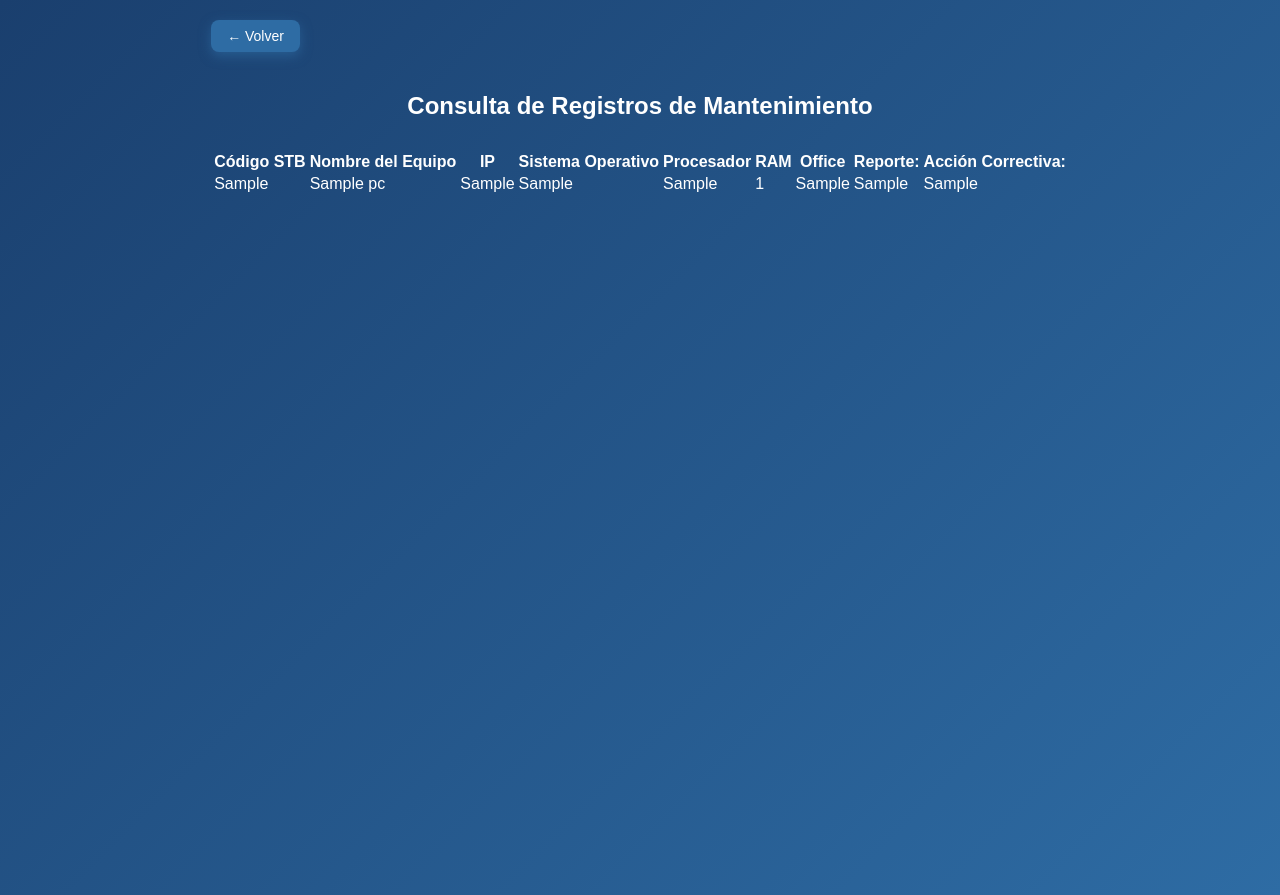
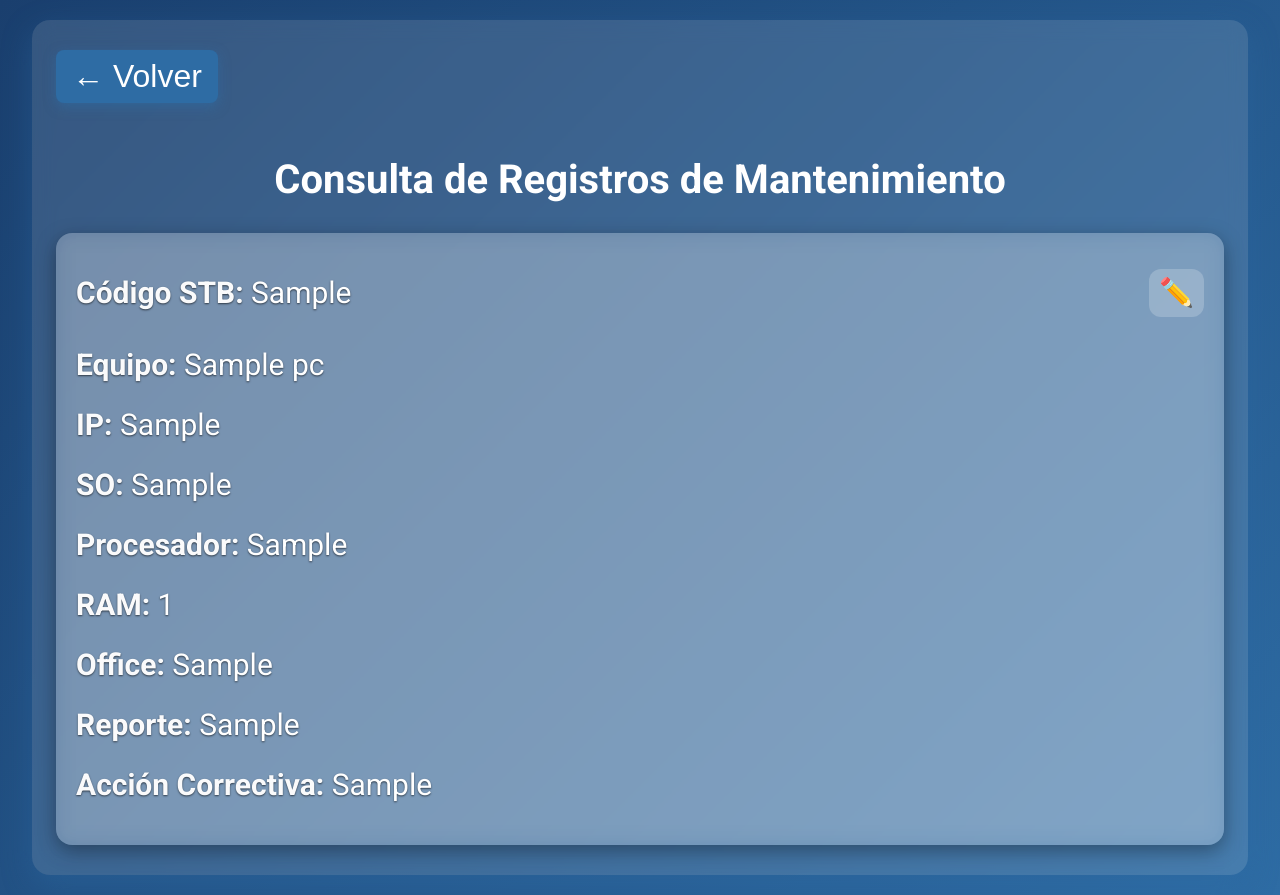
Before and after one commit to STROBBE-TI-ASSIST2/Dispositivos_moviles_web, a Flask app: page /consulta-mantenimientos in a window 1280 px wide. Run offline with Flask 3, Linux system fonts and the light colour scheme; tables that the repository leaves empty hold one stand-in row (values such as "Sample post").

Commit message:
Se agrego el boton y el diseño de la pantalla de consulta (#1)
Co-authored-by: Alejandro Galindo <1ADMINIST22@NSSTROBBE.COM>

```diff
--- /dev/null
+++ b/app/static/css/registros.css
@@ -0,0 +1,149 @@
+@import url('https://fonts.googleapis.com/css2?family=Roboto:wght@400;500;700&display=swap');
+
+/* Estilo general */
+html, body {
+  margin: 0;
+  padding: 0;
+  height: 100%;
+  font-family: 'Roboto', sans-serif;
+  background: linear-gradient(135deg, #1a3f6e, #2E6CA4);
+  color: white;
+  overflow-y: auto;
+  box-sizing: border-box;
+  font-size: 26px; /* texto base grande */
+}
+
+body {
+  display: flex;
+  justify-content: center;
+  align-items: flex-start;
+  padding: 20px;
+  min-height: 100vh;
+}
+
+/* Contenedor principal tipo tarjeta */
+.container {
+  width: 100%;
+  max-width: 95vw;
+  background: rgba(255, 255, 255, 0.12);
+  backdrop-filter: blur(10px);
+  -webkit-backdrop-filter: blur(10px);
+  border-radius: 18px;
+  padding: 30px 24px;
+  box-shadow: 0 10px 30px rgba(46, 108, 164, 0.4);
+  box-sizing: border-box;
+}
+
+/* Botón volver con estilo del formulario */
+#btn-back {
+  margin-bottom: 20px;
+  padding: 8px 16px;
+  font-size: 32px;
+  border-radius: 8px;
+  border: none;
+  background-color: #2E6CA4;
+  color: white;
+  cursor: pointer;
+  box-shadow: 0 4px 12px rgba(46, 108, 164, 0.6);
+  transition: background-color 0.3s ease;
+  user-select: none;
+}
+
+#btn-back:hover {
+  background-color: #1f4a72;
+}
+
+/* Título con mismo estilo que formulario */
+h2 {
+  text-align: center;
+  color: white;
+  margin-bottom: 30px;
+  font-weight: 600;
+  font-size: 40px;
+}
+
+/* Contenedor de tarjetas */
+.registros-container {
+  display: flex;
+  flex-direction: column;
+  gap: 28px;
+}
+
+/* Tarjetas grandes y elegantes */
+.registro-card {
+  background: rgba(255, 255, 255, 0.22);
+  backdrop-filter: blur(10px);
+  -webkit-backdrop-filter: blur(10px);
+  border-radius: 16px;
+  padding: 24px 20px;
+  box-shadow: 0 6px 20px rgba(0, 0, 0, 0.35);
+  color: white;
+  font-size: 30px;
+  transition: transform 0.3s ease;
+}
+
+.registro-card:hover {
+  transform: scale(1.01);
+}
+
+.registro-card p {
+  margin: 12px 0;
+  line-height: 1.6;
+  text-shadow: 0 1px 2px rgba(0,0,0,0.6);
+}
+
+.registro-card strong {
+  color: rgba(255, 255, 255, 0.98);
+  font-weight: 600;
+}
+
+/* Cabecera de tarjeta con botón editar */
+.registro-cabecera {
+  display: flex;
+  justify-content: space-between;
+  align-items: center;
+  margin-bottom: 10px;
+}
+
+.btn-editar {
+  background: rgba(255, 255, 255, 0.2);
+  padding: 10px;
+  border-radius: 12px;
+  font-size: 28px;
+  line-height: 1;
+  cursor: pointer;
+  transition: background 0.3s ease, transform 0.2s ease;
+  text-decoration: none;
+  color: white;
+}
+
+.btn-editar:hover {
+  background: rgba(255, 255, 255, 0.3);
+  transform: scale(1.1);
+}
+
+/* Responsive para móviles */
+@media (max-width: 600px) {
+  .container {
+    padding: 26px 20px;
+  }
+
+  h2 {
+    font-size: 22px;
+  }
+
+  #btn-back {
+    font-size: 13px;
+    padding: 7px 14px;
+  }
+
+  .registro-card {
+    font-size: 25px;
+    padding: 22px 18px;
+  }
+
+  .btn-editar {
+    font-size: 24px;
+    padding: 8px;
+  }
+}
--- a/app/templates/consulta_mante.html
+++ b/app/templates/consulta_mante.html
@@ -3,47 +3,43 @@
 <head>
     <meta charset="UTF-8">
     <title>Consulta de Mantenimientos</title>
-    <link rel="stylesheet" href="{{ url_for('static', filename='css/formulario_mante_pc.css') }}" />
+    <!-- Fuente Roboto -->
+    <link href="https://fonts.googleapis.com/css2?family=Roboto:wght@400;500;700&display=swap" rel="stylesheet">
+    <!-- CSS personalizado -->
+    <link rel="stylesheet" href="{{ url_for('static', filename='css/registros.css') }}">
 </head>
 <body>
+
 <div class="container">
-    <button id="btn-back" type="button" onclick="window.history.back()">
-      ← Volver
-    </button>
+    <button id="btn-back" type="button" onclick="window.history.back()">← Volver</button>
 
     <h2>Consulta de Registros de Mantenimiento</h2>
 
-    <table class="tabla-registros">
-        <thead>
-            <tr>
-                <th>Código STB</th>
-                <th>Nombre del Equipo</th>
-                <th>IP</th>
-                <th>Sistema Operativo</th>
-                <th>Procesador</th>
-                <th>RAM</th>
-                <th>Office</th>
-                <th>Reporte:</th>
-                <th>Acción Correctiva:</th>
-            </tr>
-        </thead>
-        <tbody>
-            {% for registro in registros %}
-            <tr>
-                <td>{{ registro.codigo_stb }}</td>
-                <td>{{ registro.nombre_equipo }}</td>
-                <td>{{ registro.ip }}</td>
-                <td>{{ registro.sistema_operativo }}</td>
-                <td>{{ registro.procesador }}</td>
-                <td>{{ registro.ram }}</td>
-                <td>{{ registro.office }}</td>
-                <td>{{ registro.reporte }}</td>
-                <td>{{ registro.accion_correctiva}}</td>
+    <!-- Contenedor de tarjetas dinámicas -->
+    <div class="registros-container">
 
-            </tr>
-            {% endfor %}
-        </tbody>
-    </table>
+        {% for registro in registros %}
+        <div class="registro-card">
+
+            <!-- Cabecera con código y botón de editar -->
+            <div class="registro-cabecera">
+                <p><strong>Código STB:</strong> {{ registro.codigo_stb }}</p>
+                <a href="{{ url_for('form.guardar_datos', id=registro.id) }}" class="btn-editar" title="Editar">✏️</a>
+            </div>
+
+            <p><strong>Equipo:</strong> {{ registro.nombre_equipo }}</p>
+            <p><strong>IP:</strong> {{ registro.ip }}</p>
+            <p><strong>SO:</strong> {{ registro.sistema_operativo }}</p>
+            <p><strong>Procesador:</strong> {{ registro.procesador }}</p>
+            <p><strong>RAM:</strong> {{ registro.ram }}</p>
+            <p><strong>Office:</strong> {{ registro.office }}</p>
+            <p><strong>Reporte:</strong> {{ registro.reporte }}</p>
+            <p><strong>Acción Correctiva:</strong> {{ registro.accion_correctiva }}</p>
+        </div>
+        {% endfor %}
+
+    </div>
 </div>
+
 </body>
 </html>
```
Also changed, not shown: app/routes/form_rout.py (line endings or trailing spaces), 1 other file.
